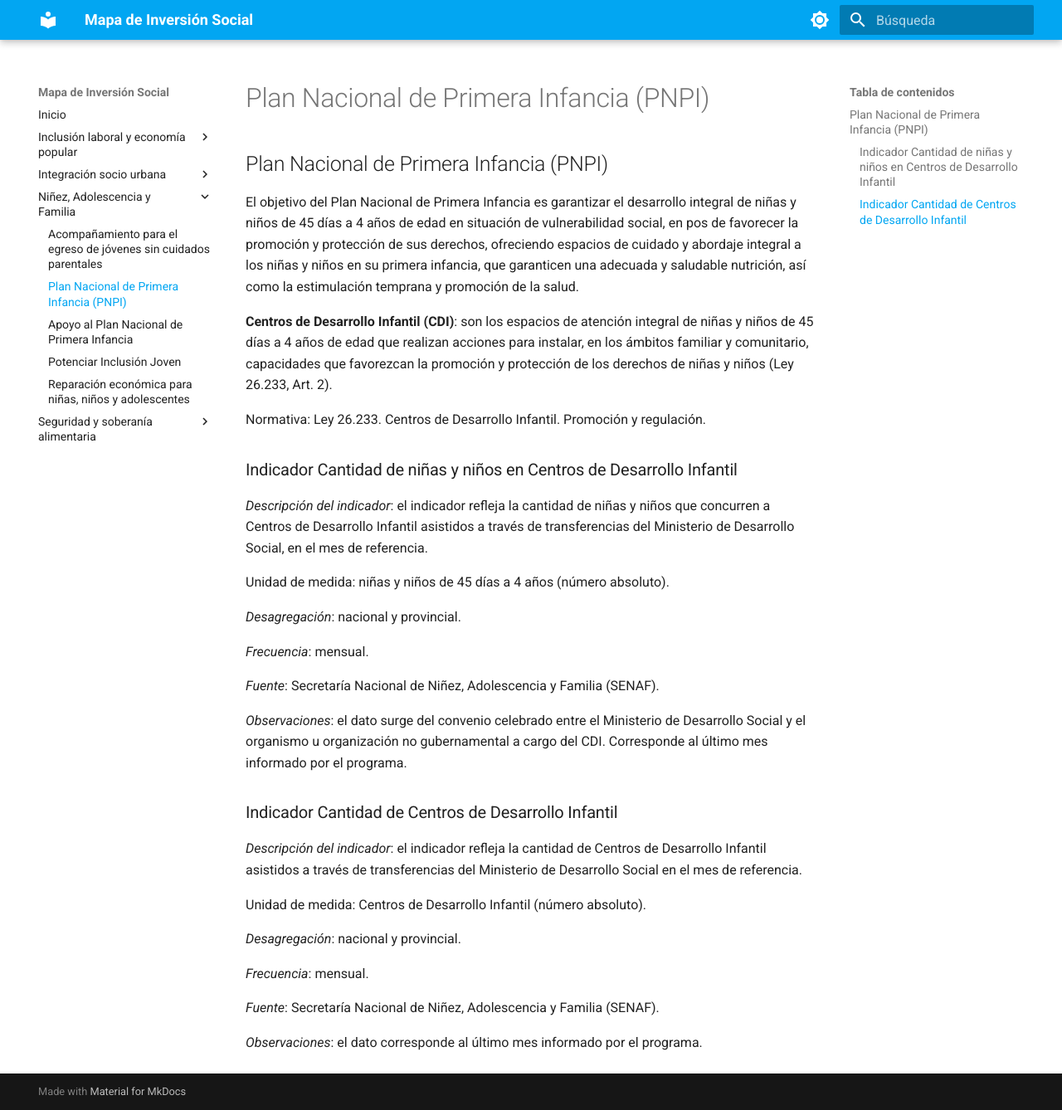
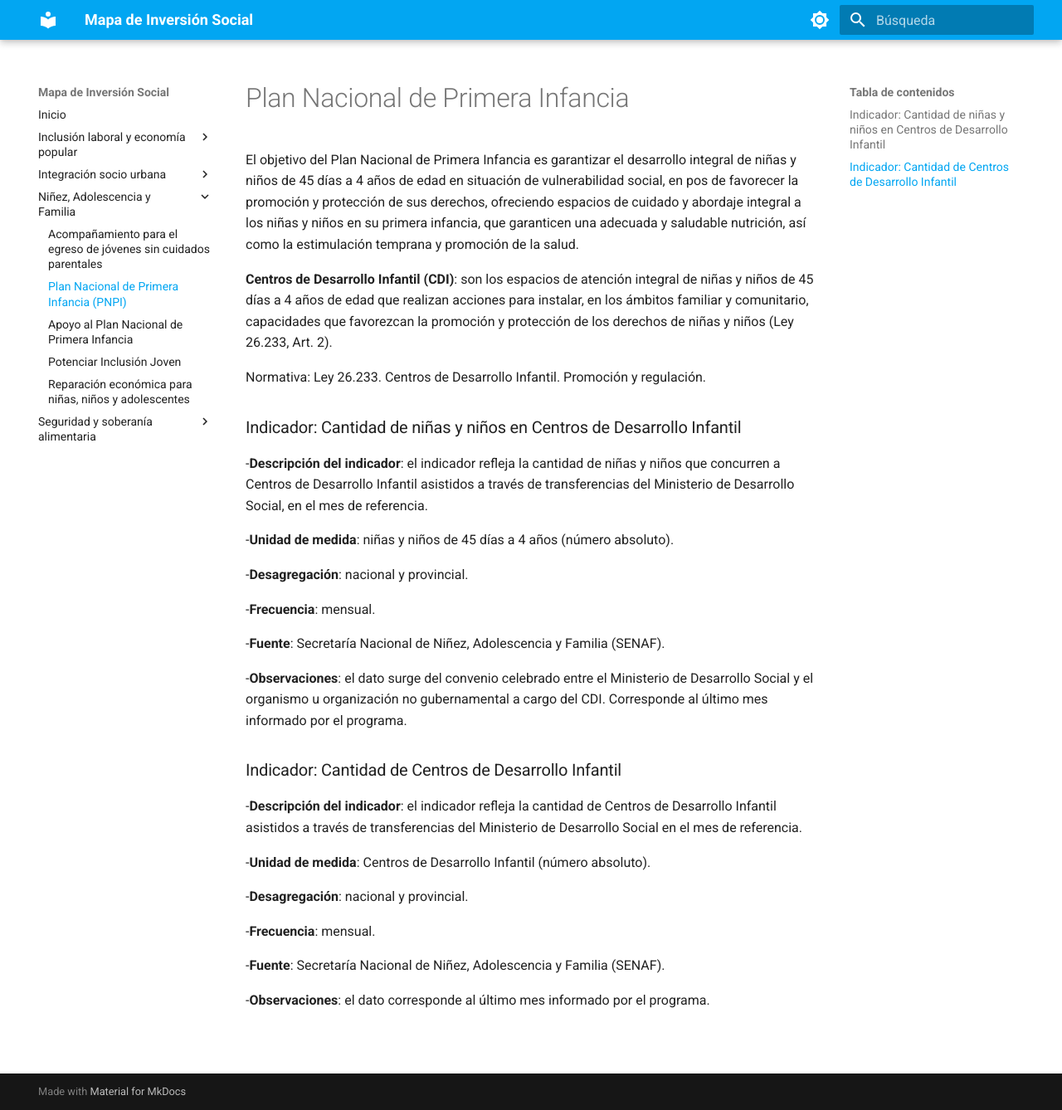
Before and after one commit to datos-desarrollosocial-nacion/metadata-mapa-de-inversion-social, an MkDocs documentation site: the page built from docs/plan-nacional-de-primera-infancia.md, in a window 1280 px wide and 1338 px high. Shown: the whole window at 83% size. Built offline with MkDocs 1.6.1 and Material for MkDocs 9.7.7, drawn with Linux system fonts in a browser that asks for light colours.

Commit message:
Update plan-nacional-de-primera-infancia.md

```diff
--- a/docs/plan-nacional-de-primera-infancia.md
+++ b/docs/plan-nacional-de-primera-infancia.md
@@ -1,4 +1,4 @@
-## Plan Nacional de Primera Infancia (PNPI)
+# Plan Nacional de Primera Infancia
 
 El objetivo del Plan Nacional de Primera Infancia es garantizar el desarrollo integral de niñas y niños de 45 días a 4 años de edad en situación de vulnerabilidad social, en pos de favorecer la promoción y protección de sus derechos, ofreciendo espacios de cuidado y abordaje integral a los niñas y niños en su primera infancia, que garanticen una adecuada y saludable nutrición, así como la estimulación temprana y promoción de la salud.
 
@@ -6,31 +6,31 @@
 
 Normativa: Ley 26.233. Centros de Desarrollo Infantil. Promoción y regulación.
 
-### Indicador Cantidad de niñas y niños en Centros de Desarrollo Infantil
+### Indicador: Cantidad de niñas y niños en Centros de Desarrollo Infantil
 
-*Descripción del indicador*: el indicador refleja la cantidad de niñas y niños que concurren a Centros de Desarrollo Infantil asistidos a través de transferencias del Ministerio de Desarrollo Social, en el mes de referencia.
+-**Descripción del indicador**: el indicador refleja la cantidad de niñas y niños que concurren a Centros de Desarrollo Infantil asistidos a través de transferencias del Ministerio de Desarrollo Social, en el mes de referencia.
 
-Unidad de medida: niñas y niños de 45 días a 4 años (número absoluto).
+-**Unidad de medida**: niñas y niños de 45 días a 4 años (número absoluto).
 
-*Desagregación*: nacional y provincial.
+-**Desagregación**: nacional y provincial.
 
-*Frecuencia*: mensual.
+-**Frecuencia**: mensual.
 
-*Fuente*: Secretaría Nacional de Niñez, Adolescencia y Familia (SENAF).
+-**Fuente**: Secretaría Nacional de Niñez, Adolescencia y Familia (SENAF).
 
-*Observaciones*: el dato surge del convenio celebrado entre el Ministerio de Desarrollo Social y el organismo u organización no gubernamental a cargo del CDI. Corresponde al último mes informado por el programa.
+-**Observaciones**: el dato surge del convenio celebrado entre el Ministerio de Desarrollo Social y el organismo u organización no gubernamental a cargo del CDI. Corresponde al último mes informado por el programa.
 
 
-### Indicador Cantidad de Centros de Desarrollo Infantil
+### Indicador: Cantidad de Centros de Desarrollo Infantil
 
-*Descripción del indicador*: el indicador refleja la cantidad de Centros de Desarrollo Infantil asistidos a través de transferencias del Ministerio de Desarrollo Social en el mes de referencia.
+-**Descripción del indicador**: el indicador refleja la cantidad de Centros de Desarrollo Infantil asistidos a través de transferencias del Ministerio de Desarrollo Social en el mes de referencia.
 
-Unidad de medida: Centros de Desarrollo Infantil (número absoluto).
+-**Unidad de medida**: Centros de Desarrollo Infantil (número absoluto).
 
-*Desagregación*: nacional y provincial.
+-**Desagregación**: nacional y provincial.
 
-*Frecuencia*: mensual.
+-**Frecuencia**: mensual.
 
-*Fuente*: Secretaría Nacional de Niñez, Adolescencia y Familia (SENAF).
+-**Fuente**: Secretaría Nacional de Niñez, Adolescencia y Familia (SENAF).
 
-*Observaciones*: el dato corresponde al último mes informado por el programa.
+-**Observaciones**: el dato corresponde al último mes informado por el programa.
```
